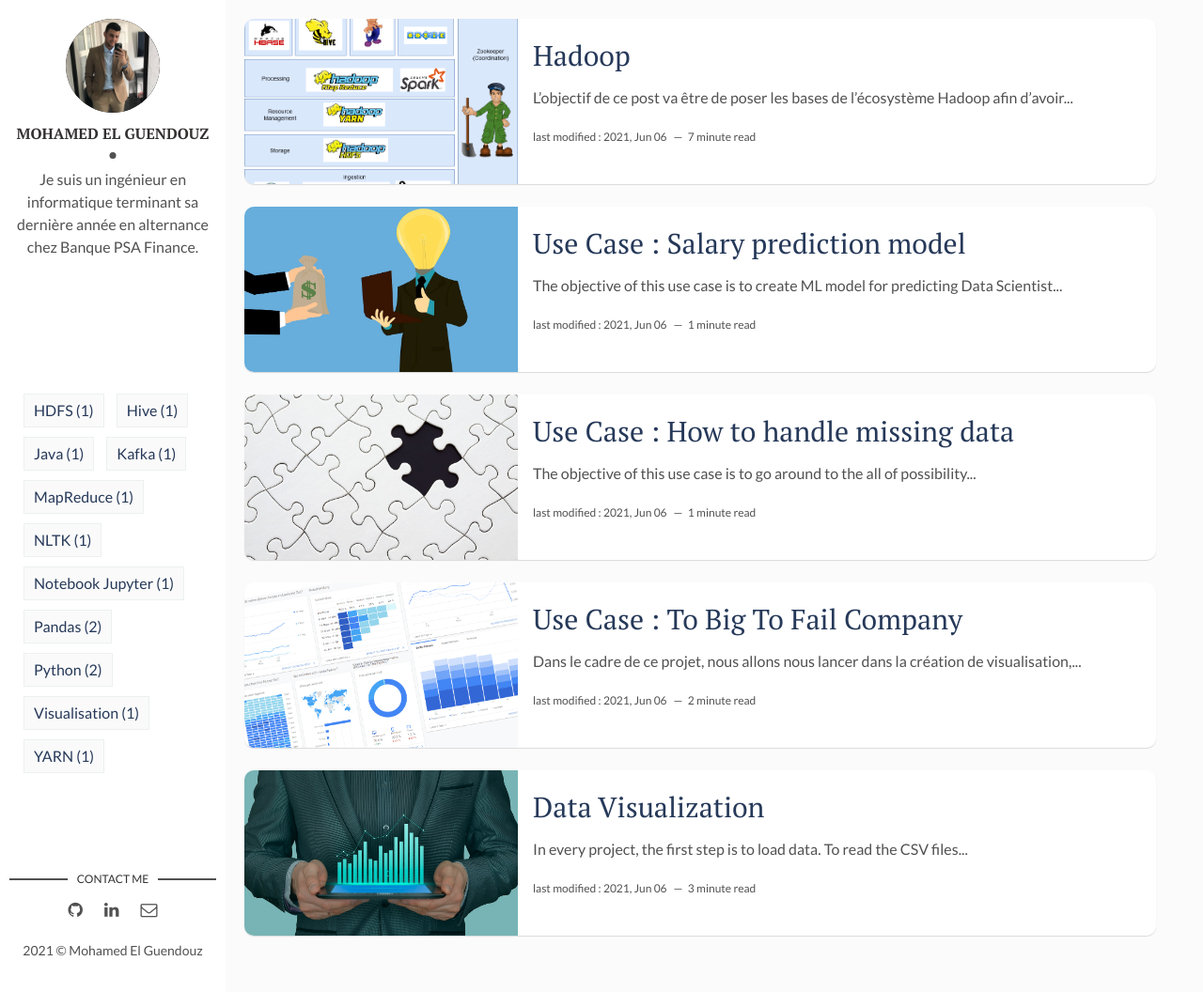
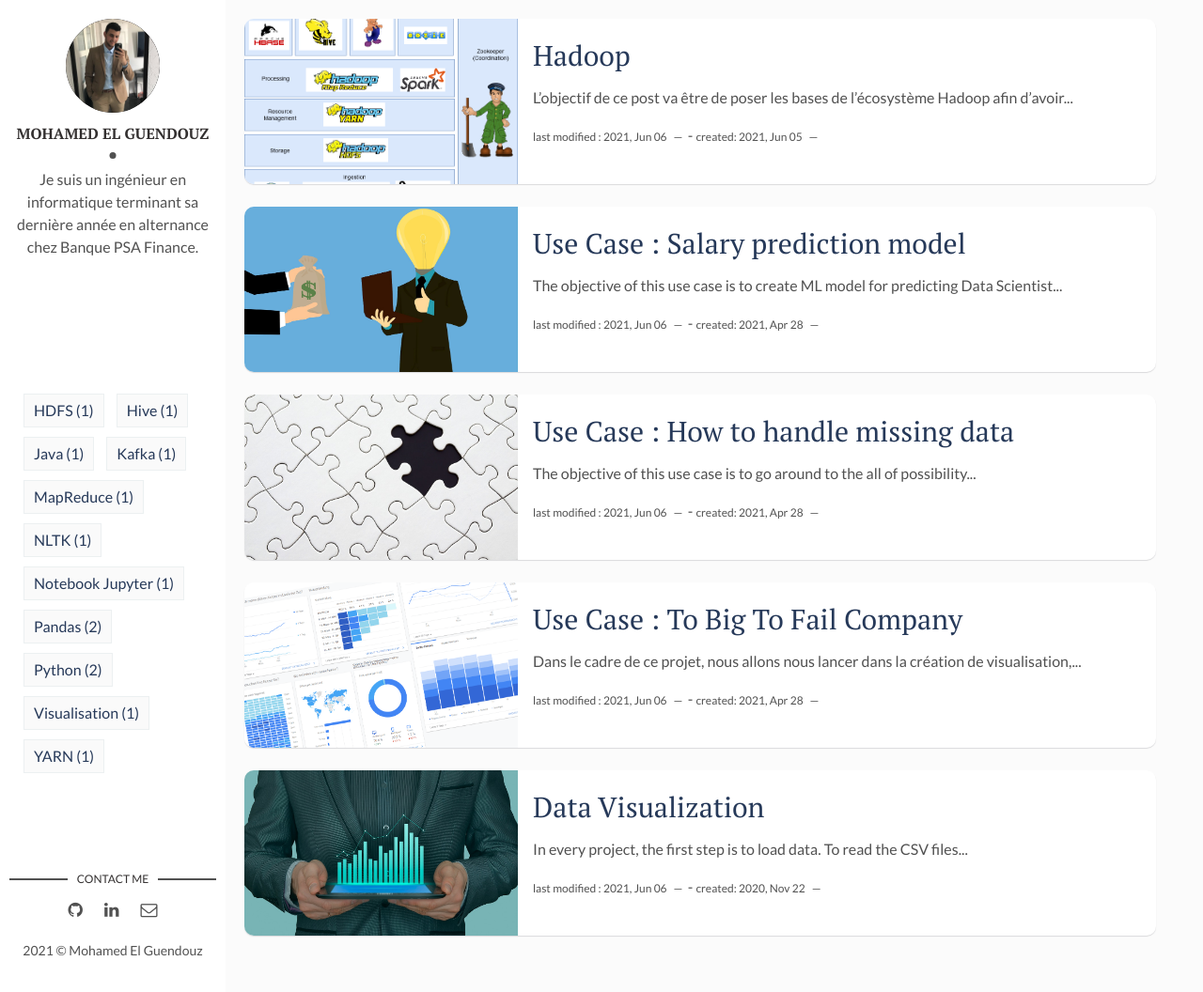
Before and after one commit to MohamedElGuendouz/mohamedelguendouz.github.io, a Jekyll site: the page built from index.html, in a window 1280 px wide and 1056 px high. Shown: the whole window at 94% size. Built offline with Jekyll 4.4.1, drawn with Linux system fonts in a browser that asks for light colours; the list of posts is cut into pages by our own code.

Commit message:
Update index.html

```diff
--- a/index.html
+++ b/index.html
@@ -11,7 +11,8 @@ layout: main
     <h2 class="post-title"><a href="{{post.url | prepend: site.baseurl}}">{{post.title}}</a></h2>
     <p>{{ post.content | strip_html | truncatewords: 15 }}</p>
     <span class="post-date">last modified : {{post.date-last-modif | date: '%Y, %b %d'}}&nbsp;&nbsp;&nbsp;—&nbsp;</span>
-    <span class="post-words">{% capture words %}{{ post.content | number_of_words }}{% endcapture %}{% unless words contains "-" %}{{ words | plus: 250 | divided_by: 250 | append: " minute read" }}{% endunless %}</span>
+    <span> - </span>
+    <span class="post-date">created: {{post.date | date: '%Y, %b %d'}}&nbsp;&nbsp;&nbsp;—&nbsp;</span>
   </div>
 </article>
 {% endfor %}
```
